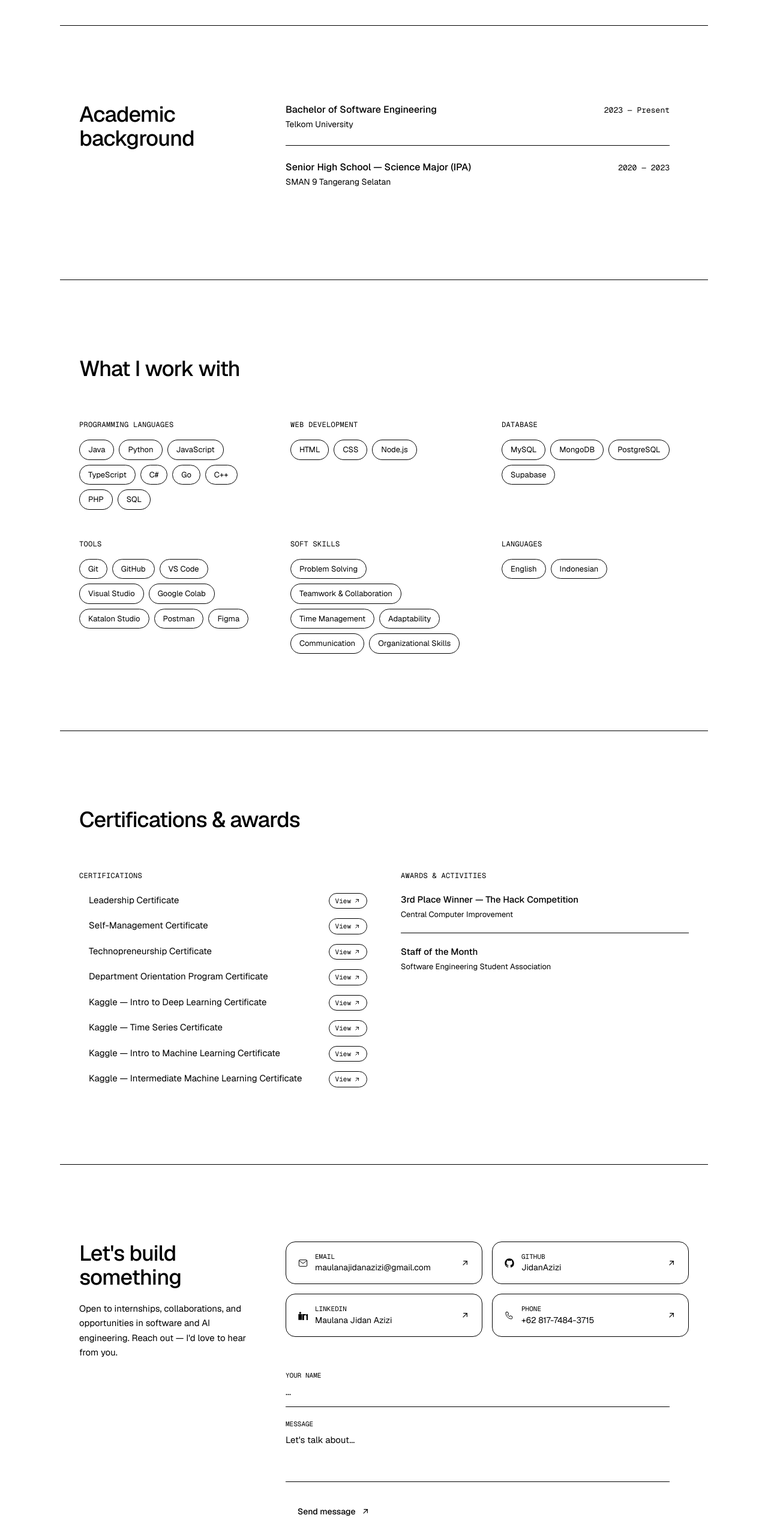
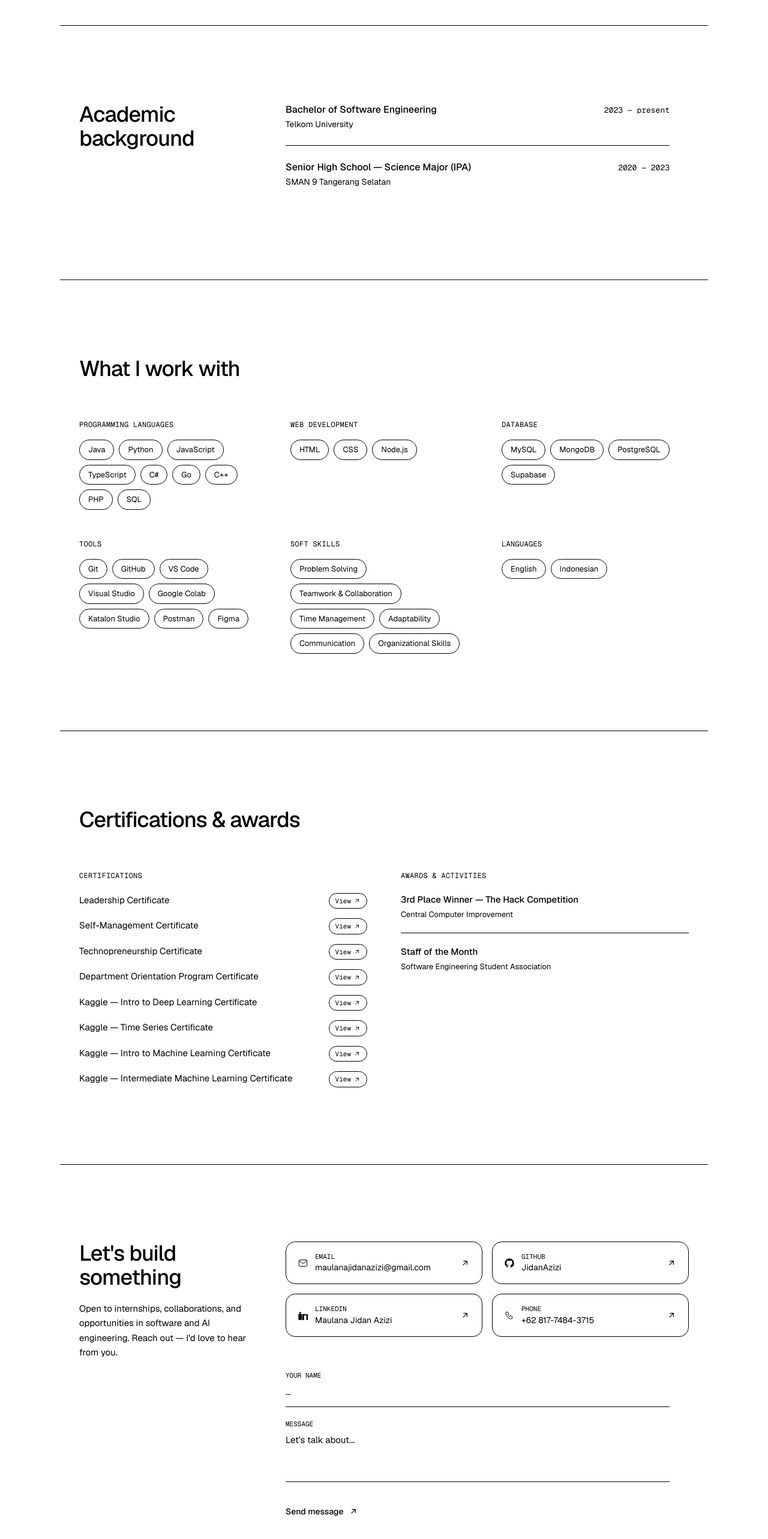
Before and after one commit to JidanAzizi/website_portfolio, a Next.js app: page / in a window 1280 px wide. Shown: the part 4902-7468 px from the top of the page at 60% size. Built offline with nearby package versions, Linux system fonts and the light colour scheme.

Commit message:
feat: fixing few gap on some elements

```diff
--- a/components/Achievements.tsx
+++ b/components/Achievements.tsx
@@ -22,7 +22,7 @@
             {certifications.map((cert) => (
               <li
                 key={cert.name}
-                className="flex items-start justify-between gap-4 pl-4 relative before:content-[''] before:absolute before:left-0 before:top-[9px] before:w-1.5 before:h-1.5 before:bg-accent before:rounded-full"
+                className="flex items-start justify-between gap-4 pl-0 relative before:content-[''] before:absolute before:left-0 before:top-[9px] before:w-1.5 before:h-1.5 before:bg-accent before:rounded-full"
               >
                 <span className="text-[15px] text-ink-soft leading-relaxed flex-1">
                   {cert.name}
--- a/components/Contact.tsx
+++ b/components/Contact.tsx
@@ -119,7 +119,7 @@
             </div>
             <a
               href={mailtoHref}
-              className="inline-flex items-center gap-2 bg-ink text-paper text-[14px] font-medium px-5 py-3 rounded-full hover:bg-accent-strong transition-colors"
+              className="inline-flex items-center gap-2 bg-ink text-paper text-[14px] font-medium px-0 py-3 rounded-full hover:bg-accent-strong transition-colors"
             >
               Send message
               <ArrowUpRightIcon className="w-4 h-4" />
--- a/components/ThemeToggle.tsx
+++ b/components/ThemeToggle.tsx
@@ -18,7 +18,6 @@
     try {
       localStorage.setItem("theme", next ? "dark" : "light");
     } catch {
-      // localStorage unavailable — theme just won't persist
     }
   }
 
--- a/lib/data.ts
+++ b/lib/data.ts
@@ -110,7 +110,7 @@
   {
     degree: "Bachelor of Software Engineering",
     school: "Telkom University",
-    year: "2023 — Present",
+    year: "2023 — present",
   },
   {
     degree: "Senior High School — Science Major (IPA)",
```
Also changed, not shown: components/Icons.tsx (line endings or trailing spaces).
